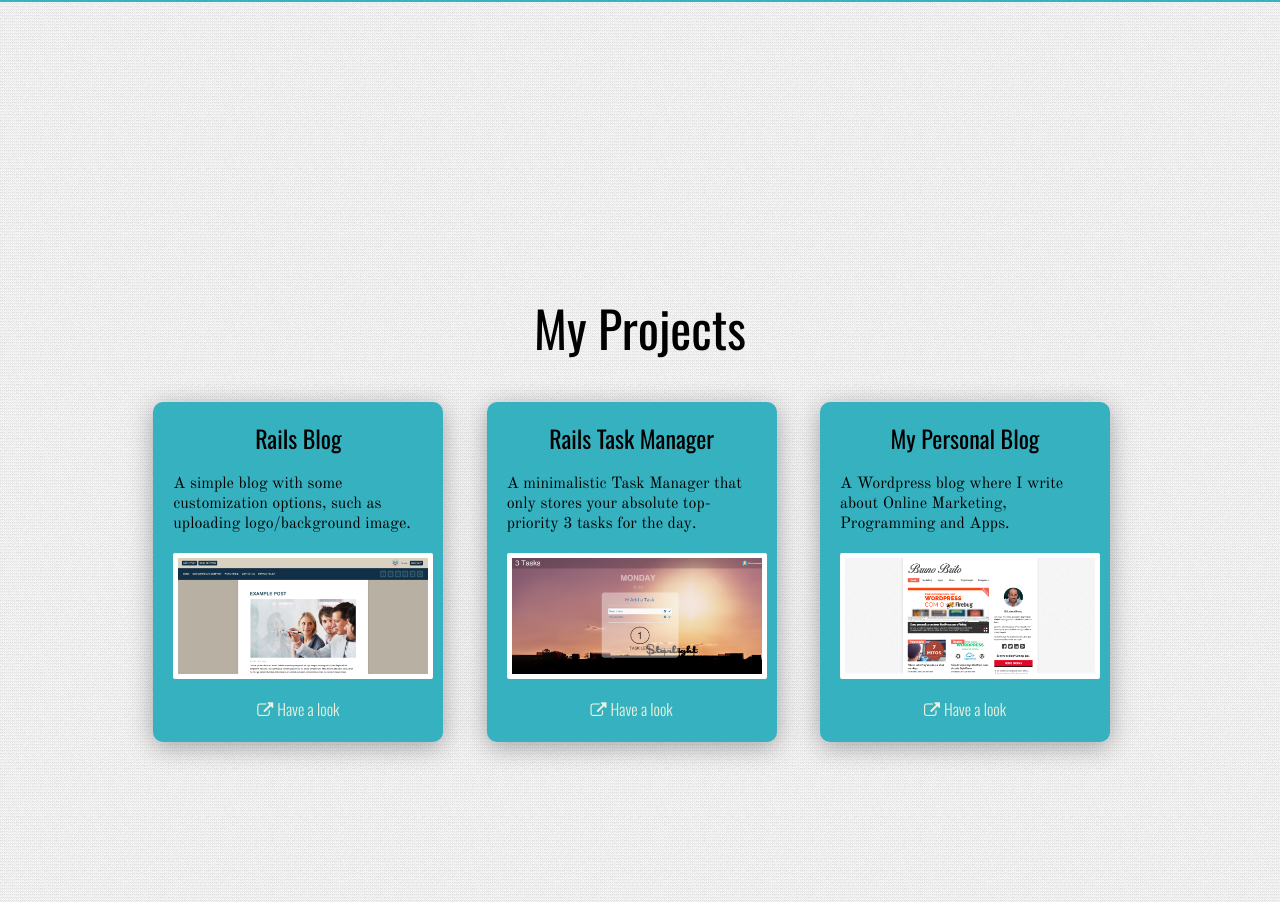
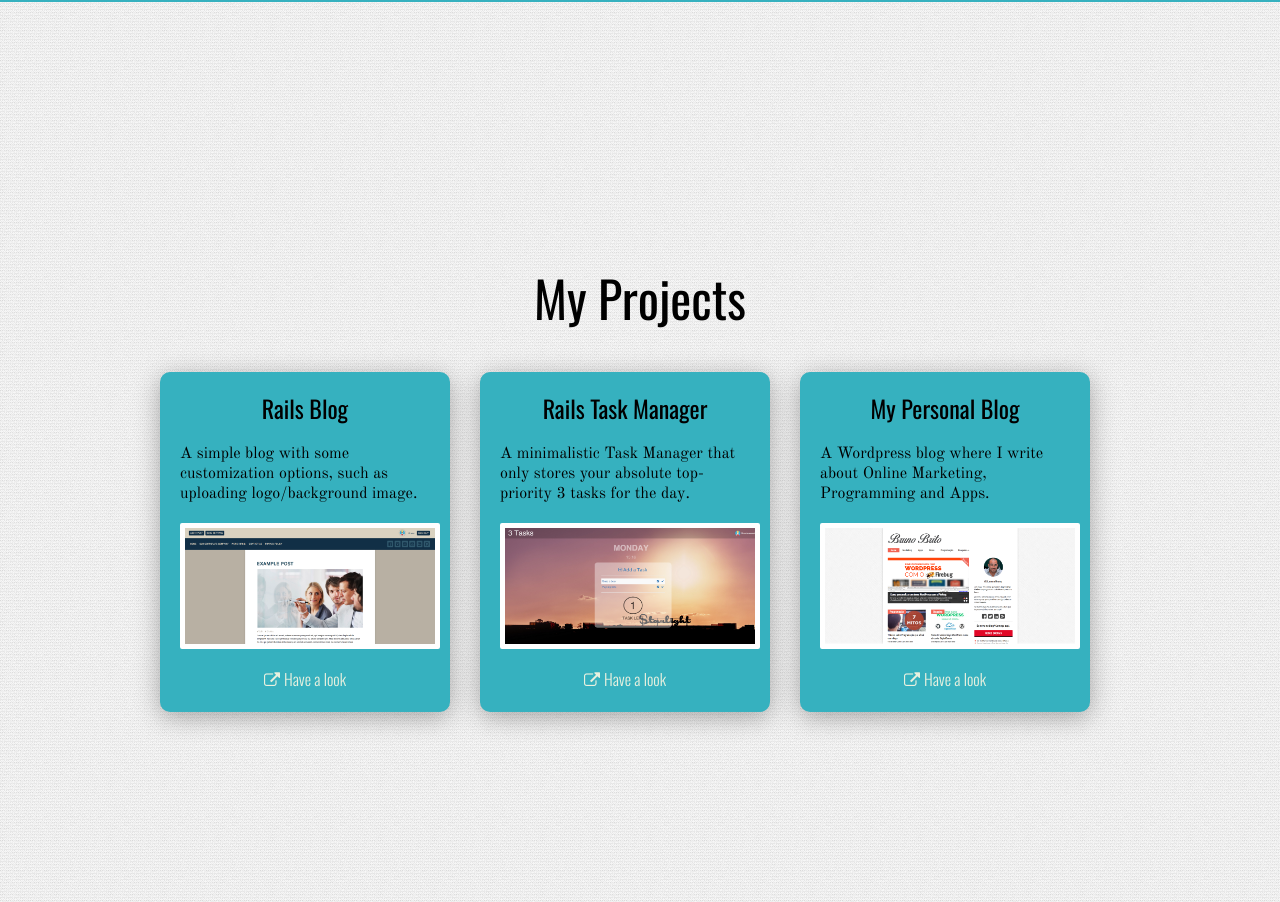
Before and after one commit to brunofbrito/business-card, a website: page index.html in a window 1280 px wide. Shown: the part 798-1700 px from the top of the page. Drawn offline with nearby package versions, Linux system fonts and the light colour scheme.

Commit message:
Removes margins on Projects title

```diff
--- a/sass/style.scss
+++ b/sass/style.scss
@@ -139,16 +139,15 @@ html, body {
 .portfolio {
   min-height: 100%;
   max-width: 1000px;
-  margin: 0 auto;
-  display: block;
+  margin: 40px auto;
+  display: flex;
   justify-content: center;
   align-items: center;
   flex-direction: column;
 }
 
 .worktitle {
-  padding-top: 200px;
-  margin-bottom: 20px;
+  margin: 20px;
   font-family: $headingfont;
   font-size: 50px;
   text-align: center;
```
Also changed, not shown: build/style.css, stylesheets/style.css.
